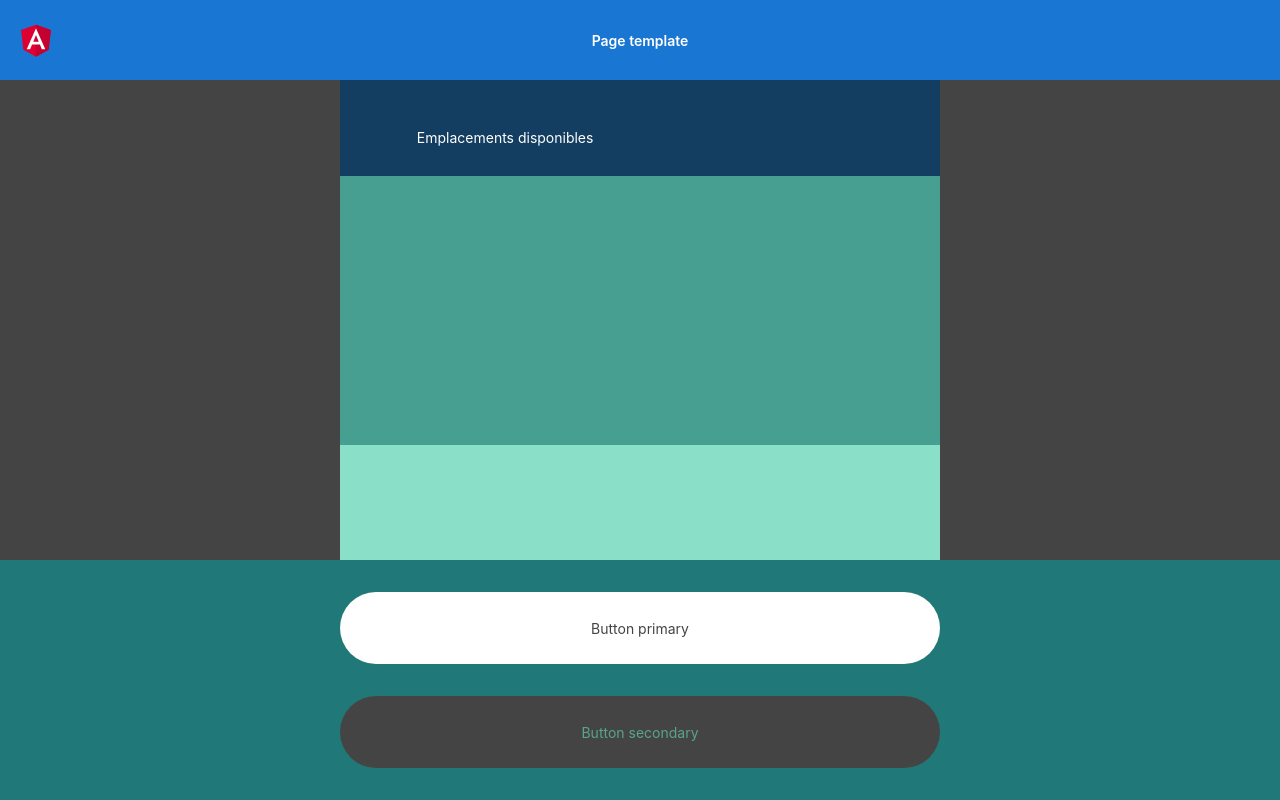
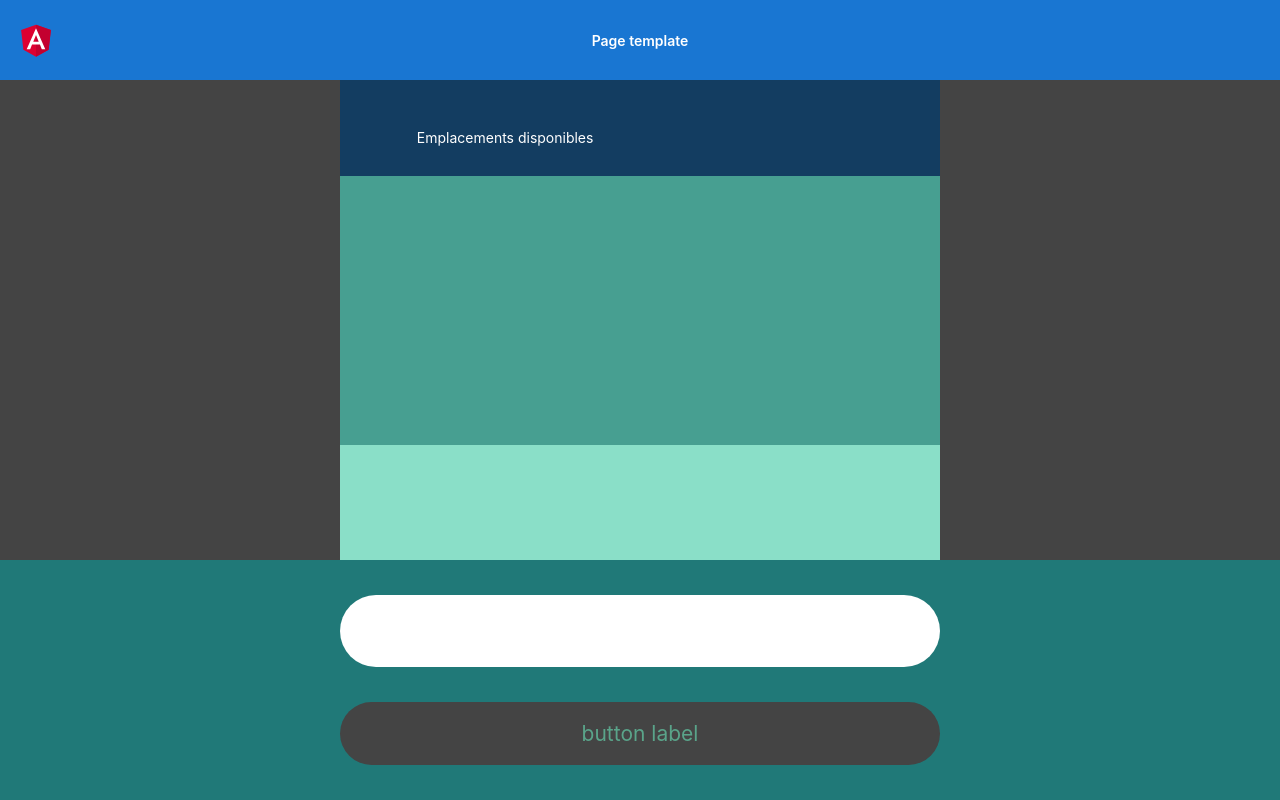
Before and after one commit to lana-rodion/angular-tests, an Angular app: page /place in a window 1280 px wide. Built offline with nearby package versions, Linux system fonts and the light colour scheme.

Commit message:
Created button component

```diff
--- a/src/app/app.module.ts
+++ b/src/app/app.module.ts
@@ -6,6 +6,7 @@ import { AppRoutingModule } from './app-routing.module';
 import { AppComponent } from './app.component';
 import { PlaceComponent } from './place/place.component';
 import { NavbarComponent } from './components/navbar/navbar.component';
+import { ButtonComponent } from './components/button/button.component';
 
 const routes: Routes = [
   { path: 'place', component: PlaceComponent }
@@ -15,7 +16,8 @@ const routes: Routes = [
   declarations: [
     AppComponent,
     PlaceComponent,
-    NavbarComponent
+    NavbarComponent,
+    ButtonComponent
   ],
   imports: [
     BrowserModule,
--- /dev/null
+++ b/src/app/components/button/button.component.html
@@ -0,0 +1 @@
+<a class="button button--secondary" (click)="onClickButton($event)">{{label}}</a>
--- /dev/null
+++ b/src/app/components/button/button.component.scss
@@ -0,0 +1,21 @@
+.button {
+  display: flex;
+  justify-content: center;
+  align-items: center;
+  max-width: 600px;
+  width: 83vw;
+  border-radius: 50px;
+  font-size: 1.5em;
+  padding: 0.9em;
+  text-align: center;
+}
+
+.button--primary {
+  color: #444;
+  background-color: #fff;
+}
+
+.button--secondary {
+  color: rgb(90, 164, 138);
+  background-color: #444;
+}
--- /dev/null
+++ b/src/app/components/button/button.component.ts
@@ -0,0 +1,21 @@
+import { Component, OnInit, Input, EventEmitter, Output } from '@angular/core';
+
+@Component({
+  selector: 'app-button',
+  templateUrl: './button.component.html',
+  styleUrls: ['./button.component.scss']
+})
+export class ButtonComponent implements OnInit {
+  @Input() label: string = '';
+  @Output() onClick = new EventEmitter<any>();
+
+  constructor() { }
+
+  ngOnInit(): void {
+  }
+
+  onClickButton(event: any) {
+    this.onClick.emit(event);
+  }
+
+}
--- a/src/app/place/place.component.html
+++ b/src/app/place/place.component.html
@@ -10,6 +10,6 @@
 </div>
 
 <div class="buttons-container">
-    <a class="button button--primary">Button primary</a>
-    <a class="button button--secondary">Button secondary</a>
+    <a class="button button--primary"></a>
+    <app-button (onClick)="functionCall($event)" [label]="label"></app-button>
 </div>
--- a/src/app/place/place.component.ts
+++ b/src/app/place/place.component.ts
@@ -9,7 +9,12 @@ export class PlaceComponent implements OnInit {
 
   constructor() { }
 
+  label = "button label";
+
   ngOnInit(): void {
   }
 
+  functionCall(event: any) {
+    console.log('functionCall', event);
+  }
 }
```
Also changed, not shown: 1 other file (tests, documents, lock files or other folders).
